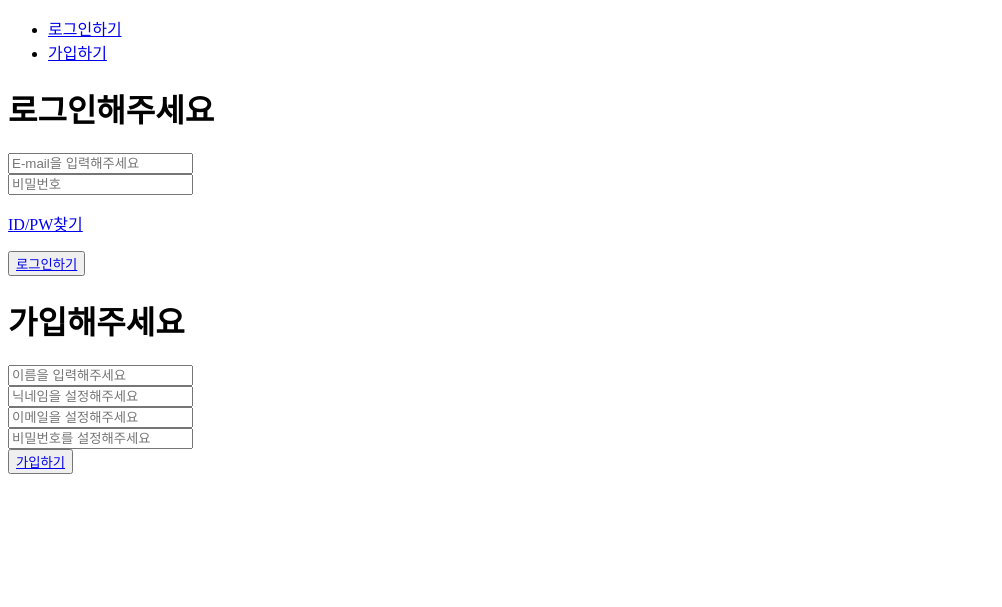
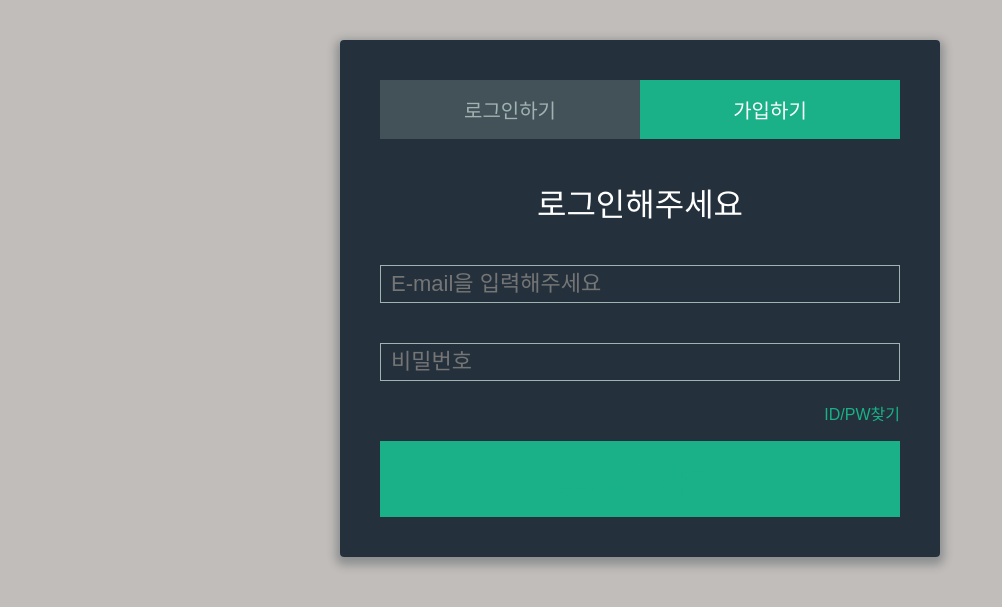
Before and after one commit to MinjiKim77/human_wea, a Django app: template nalsiwoori/templates/nalsiwoori/login.html in a window 1280 px wide. Shown: the top 607 px of the page, without its empty margins (0-1002 px from the left). Run offline with Django 3.2, Linux system fonts and the light colour scheme; the template is opened without the code that fills it, so the values that code supplies are empty.

Commit message:
login css commit

```diff
--- /dev/null
+++ b/nalsiwoori/templates/nalsiwoori/login.css
@@ -0,0 +1,156 @@
+
+
+*, *:before, *:after {
+    box-sizing: border-box;
+}
+html {
+    overflow-y: scroll;
+}
+body {
+    background: #c1bdba;
+    font-family: 'Titillium Web', sans-serif;
+}
+a {
+    text-decoration: none;
+    color: #1ab188;
+    transition: 0.5s ease;
+}
+a:hover {
+    color: #179b77;
+}
+.form {
+    background: rgba(19, 35, 47, .9);
+    padding: 40px;
+    max-width: 600px;
+    margin: 40px auto;
+    border-radius: 4px;
+    box-shadow: 0 4px 10px 4px rgba(19, 35, 47, .3);
+}
+.tab-group {
+    list-style: none;
+    padding: 0;
+    margin: 0 0 40px 0;
+}
+.tab-group:after {
+    content: "";
+    display: table;
+    clear: both;
+}
+.tab-group li a {
+    display: block;
+    text-decoration: none;
+    padding: 15px;
+    background: rgba(160, 179, 176, .25);
+    color: #a0b3b0;
+    font-size: 20px;
+    float: left;
+    width: 50%;
+    text-align: center;
+    cursor: pointer;
+    transition: 0.5s ease;
+}
+.tab-group li a:hover {
+    background: #179b77;
+    color: #fff;
+}
+.tab-group .active a {
+    background: #1ab188;
+    color: #fff;
+}
+.tab-content > div:last-child {
+    display: none;
+}
+h1 {
+    text-align: center;
+    color: #fff;
+    font-weight: 300;
+    margin: 0 0 40px;
+}
+label {
+    position: absolute;
+    transform: translateY(6px);
+    left: 13px;
+    color: rgba(255, 255, 255, .5);
+    transition: all 0.25s ease;
+    -webkit-backface-visibility: hidden;
+    pointer-events: none;
+    font-size: 22px;
+}
+label .req {
+    margin: 2px;
+    color: #1ab188;
+}
+label.active {
+    transform: translateY(50px);
+    left: 2px;
+    font-size: 14px;
+}
+label.active .req {
+    opacity: 0;
+}
+label.highlight {
+    color: #fff;
+}
+input, textarea {
+    font-size: 22px;
+    display: block;
+    width: 100%;
+    height: 100%;
+    padding: 5px 10px;
+    background: none;
+    background-image: none;
+    border: 1px solid #a0b3b0;
+    color: #fff;
+    border-radius: 0;
+    transition: border-color 0.25s ease, box-shadow 0.25s ease;
+}
+input:focus, textarea:focus {
+    outline: 0;
+    border-color: #1ab188;
+}
+textarea {
+    border: 2px solid #a0b3b0;
+    resize: vertical;
+}
+.field-wrap {
+    position: relative;
+    margin-bottom: 40px;
+}
+.top-row:after {
+    content: "";
+    display: table;
+    clear: both;
+}
+.top-row > div {
+    float: left;
+    width: 48%;
+    margin-right: 4%;
+}
+.top-row > div:last-child {
+    margin: 0;
+}
+.button {
+    border: 0;
+    outline: none;
+    border-radius: 0;
+    padding: 15px 0;
+    font-size: 2rem;
+    font-weight: 600;
+    text-transform: uppercase;
+    letter-spacing: 0.1em;
+    background: #1ab188;
+    color: #fff;
+    transition: all 0.5s ease;
+    -webkit-appearance: none;
+}
+.button:hover, .button:focus {
+    background: #179b77;
+}
+.button-block {
+    display: block;
+    width: 100%;
+}
+.forgot {
+    margin-top: -20px;
+    text-align: right;
+}
--- a/nalsiwoori/templates/nalsiwoori/login.html
+++ b/nalsiwoori/templates/nalsiwoori/login.html
@@ -6,6 +6,8 @@
     <meta name="viewport" content="width=device-width, initial-scale=1.0">
     <title>날씨우리</title>
     <script src = "http://code.jquery.com/jquery-3.3.1.min.js"></script>
+    <link rel= "stylesheet" type="text/css" href="login.css">
+
 
 </head>
 
```
